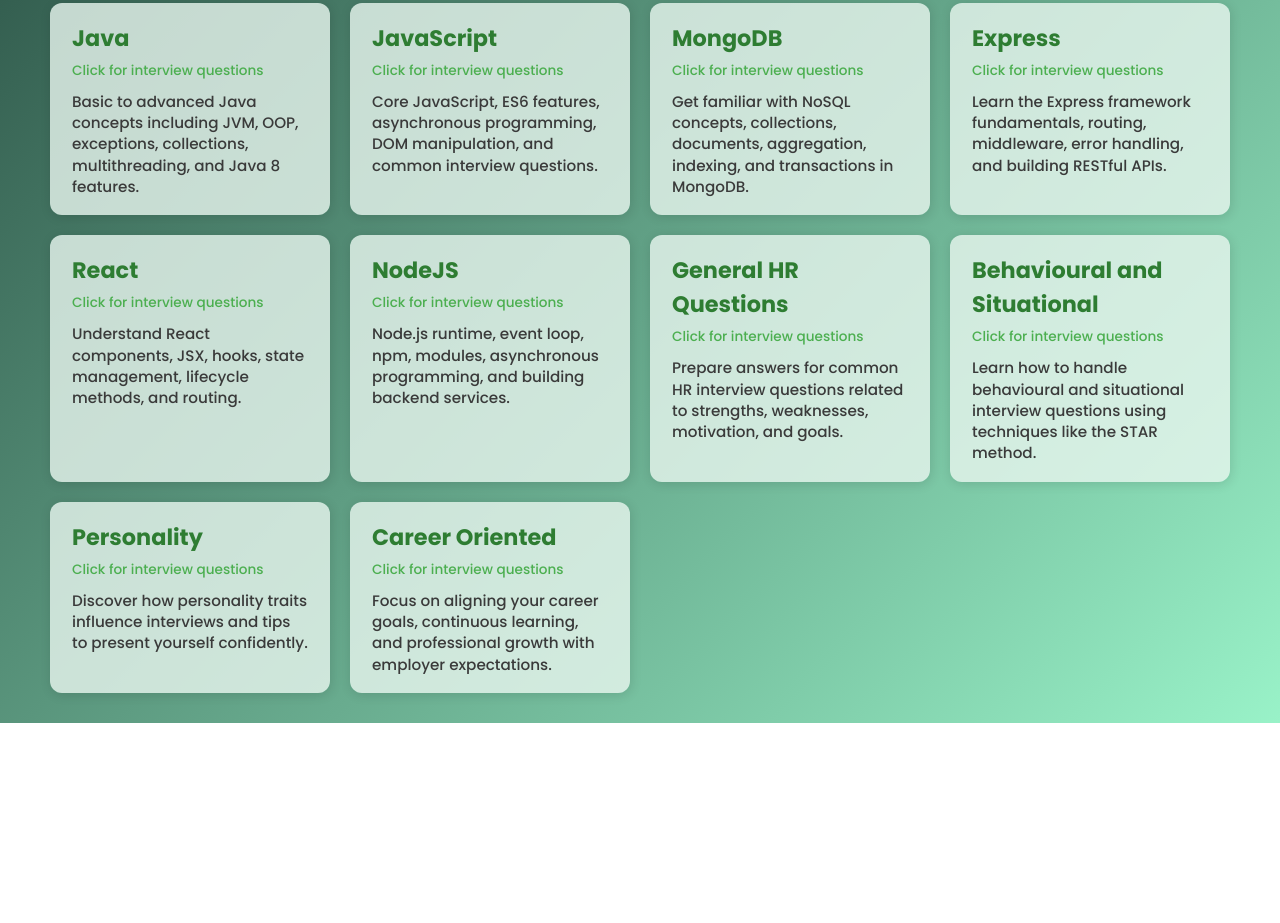
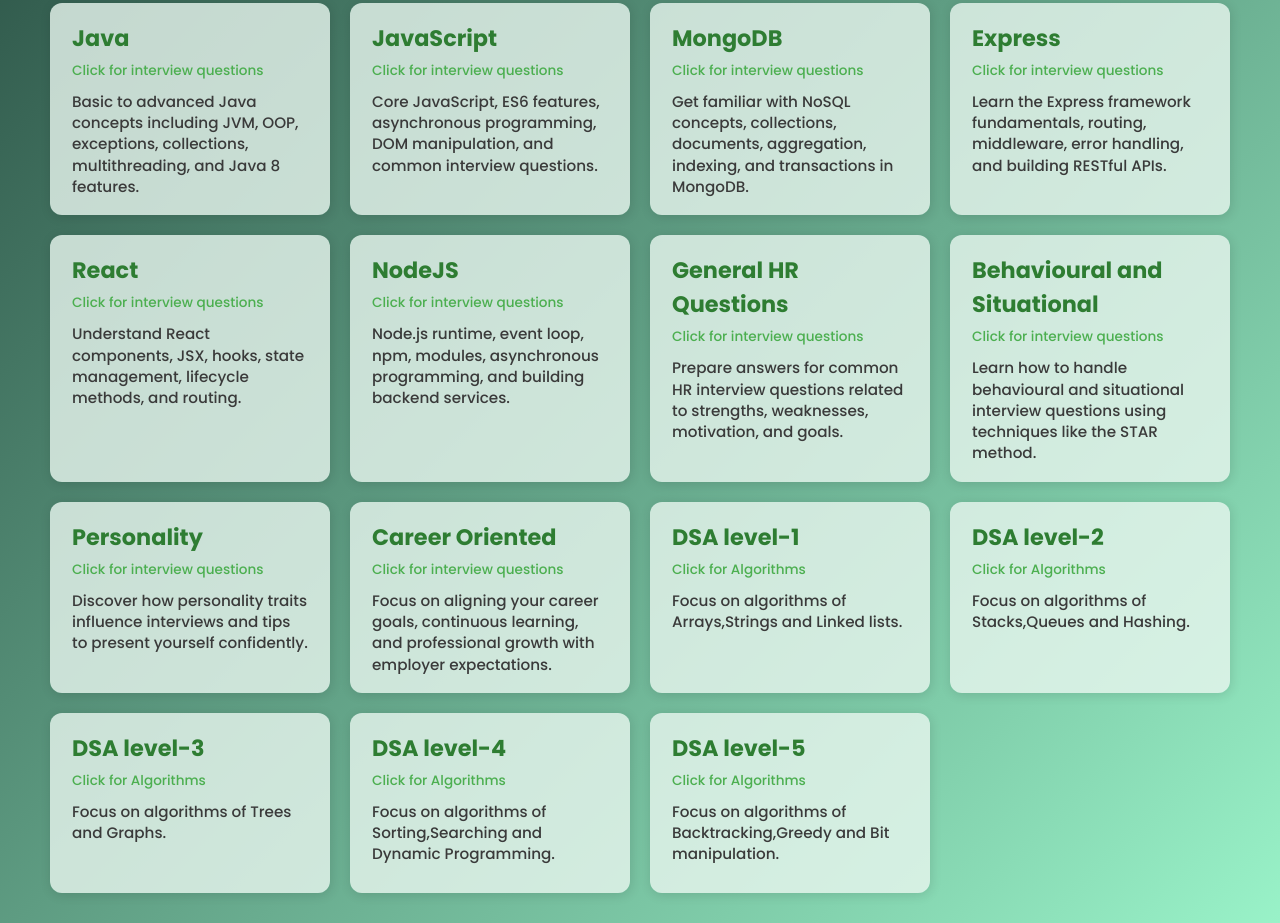
Before and after one commit to Abu999b/InterviewQuestions, a plain HTML site: page index.html in a window 1280 px wide. Shown: the part 421-1344 px from the top of the page. Before the commit the page ends 1144 px from the top, so only its background shows below. Drawn offline with Linux system fonts and the light colour scheme.

Commit message:
Update index.html

```diff
--- a/index.html
+++ b/index.html
@@ -126,7 +126,18 @@
         <section><a href="general_hr.html" class="section-link"><h2>General HR Questions</h2><div class="subtitle">Click for interview questions</div><p class="description">Prepare answers for common HR interview questions related to strengths, weaknesses, motivation, and goals.</p></a></section>
         <section><a href="behavioral.html" class="section-link"><h2>Behavioural and Situational</h2><div class="subtitle">Click for interview questions</div><p class="description">Learn how to handle behavioural and situational interview questions using techniques like the STAR method.</p></a></section>
         <section><a href="personality.html" class="section-link"><h2>Personality</h2><div class="subtitle">Click for interview questions</div><p class="description">Discover how personality traits influence interviews and tips to present yourself confidently.</p></a></section>
+
         <section><a href="career_oriented.html" class="section-link"><h2>Career Oriented</h2><div class="subtitle">Click for interview questions</div><p class="description">Focus on aligning your career goals, continuous learning, and professional growth with employer expectations.</p></a></section>
+
+	<section><a href="dsa1.html" class="section-link"><h2>DSA level-1</h2><div class="subtitle">Click for Algorithms</div><p class="description">Focus on algorithms of Arrays,Strings and Linked lists.</p></a></section>
+
+	<section><a href="dsa2.html" class="section-link"><h2>DSA level-2</h2><div class="subtitle">Click for Algorithms</div><p class="description">Focus on algorithms of Stacks,Queues and Hashing.</p></a></section>
+
+	<section><a href="dsa3.html" class="section-link"><h2>DSA level-3</h2><div class="subtitle">Click for Algorithms</div><p class="description">Focus on algorithms of Trees and Graphs.</p></a></section>
+
+	<section><a href="dsa4.html" class="section-link"><h2>DSA level-4</h2><div class="subtitle">Click for Algorithms</div><p class="description">Focus on algorithms of Sorting,Searching and Dynamic Programming.</p></a></section>
+
+	<section><a href="dsa5.html" class="section-link"><h2>DSA level-5</h2><div class="subtitle">Click for Algorithms</div><p class="description">Focus on algorithms of Backtracking,Greedy and Bit manipulation.</p></a></section>
     </div>
 </body>
 </html>
```
